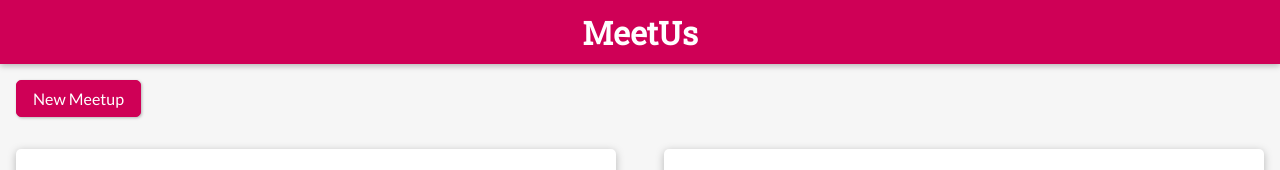
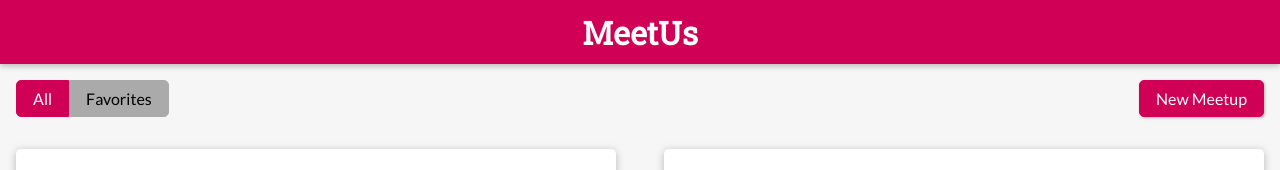
Before and after one commit to lwood54/meetup, a Svelte app: page / in a window 1280 px wide. Shown: the top 170 px of the page. Built offline with nearby package versions, Linux system fonts and the light colour scheme.

Commit message:
add filter favorites

```diff
--- a/src/App.svelte
+++ b/src/App.svelte
@@ -48,23 +48,16 @@
 	main {
 		margin-top: 5rem;
 	}
-
-	.meetup-controls {
-		margin: 1rem;
-	}
 </style>
 
 <Header />
 
 <main>
 	{#if page === 'overview'}
-		<div class="meetup-controls">
-			<Button on:click={editMeetup}>New Meetup</Button>
-		</div>
 		{#if editMode === 'edit'}
 			<EditMeetup id={editedId} on:save={savedMeetup} on:cancel={cancelEdit} />
 		{/if}
-		<MeetupGrid meetups={$meetups} on:showdetails={showDetails} on:edit={startEdit} />
+		<MeetupGrid meetups={$meetups} on:showdetails={showDetails} on:edit={startEdit} on:add={editMeetup} />
 	{:else}
 		<MeetupDetail id={pageData.id} on:close={closeDetails} />
 	{/if}
--- /dev/null
+++ b/src/Meetups/MeetupFilter.svelte
@@ -0,0 +1,59 @@
+<script>
+	import { createEventDispatcher } from "svelte";
+
+	const dispatch = createEventDispatcher();
+
+	let selectedButton = 0;
+</script>
+
+<style>
+	div {
+		font-size: 0px;
+	}
+
+	button {
+		background: #aaaaaa;
+		font: inherit;
+		font-size: 1rem;
+		cursor: pointer;
+		border: 1px solid #aaaaaa;
+		padding: 0.5rem 1rem;
+	}
+
+	button:focus {
+		outline: none;
+	}
+
+	button:first-of-type {
+		border-radius: 5px 0 0 5px;
+	}
+
+	button:last-of-type {
+		border-radius: 0 5px 5px 0;
+	}
+
+	button:hover,
+	button:active,
+	.active {
+		background: #cf0056;
+		border-color: #cf0056;
+		color: white;
+	}
+</style>
+
+<div>
+	<button
+		type="button"
+		class:active={selectedButton === 0}
+		on:click={() => {
+			selectedButton = 0;
+			dispatch('select', 0);
+		}}>All</button>
+	<button
+		type="button"
+		class:active={selectedButton === 1}
+		on:click={() => {
+			selectedButton = 1;
+			dispatch('select', 1);
+		}}>Favorites</button>
+</div>
--- a/src/Meetups/MeetupGrid.svelte
+++ b/src/Meetups/MeetupGrid.svelte
@@ -1,25 +1,49 @@
 <script>
+	import { createEventDispatcher } from "svelte";
 	import MeetupItem from "./MeetupItem.svelte";
+	import MeetupFilter from "./MeetupFilter.svelte";
+	import Button from "../UI/Button.svelte";
+
 	export let meetups;
+
+	const dispatch = createEventDispatcher();
+
+	let favsOnly = false;
+
+	$: filteredMeetups = favsOnly ? meetups.filter((m) => m.isFavorite) : meetups;
+
+	const setFilter = (e) => {
+		favsOnly = e.detail === 1;
+	};
 </script>
 
 <style>
-	section {
+	#meetups {
 		width: 100%;
 		display: grid;
 		grid-template-columns: 1fr;
 		grid-gap: 1rem;
 	}
 
+	#meetup-controls {
+		margin: 1rem;
+		display: flex;
+		justify-content: space-between;
+	}
+
 	@media (min-width: 768px) {
-		section {
+		#meetups {
 			grid-template-columns: repeat(2, 1fr);
 		}
 	}
 </style>
 
+<section id="meetup-controls">
+	<MeetupFilter on:select={setFilter} />
+	<Button on:click={() => dispatch('add')}>New Meetup</Button>
+</section>
 <section id="meetups">
-	{#each meetups as meetup}
+	{#each filteredMeetups as meetup}
 		<MeetupItem
 			id={meetup.id}
 			title={meetup.title}
```
